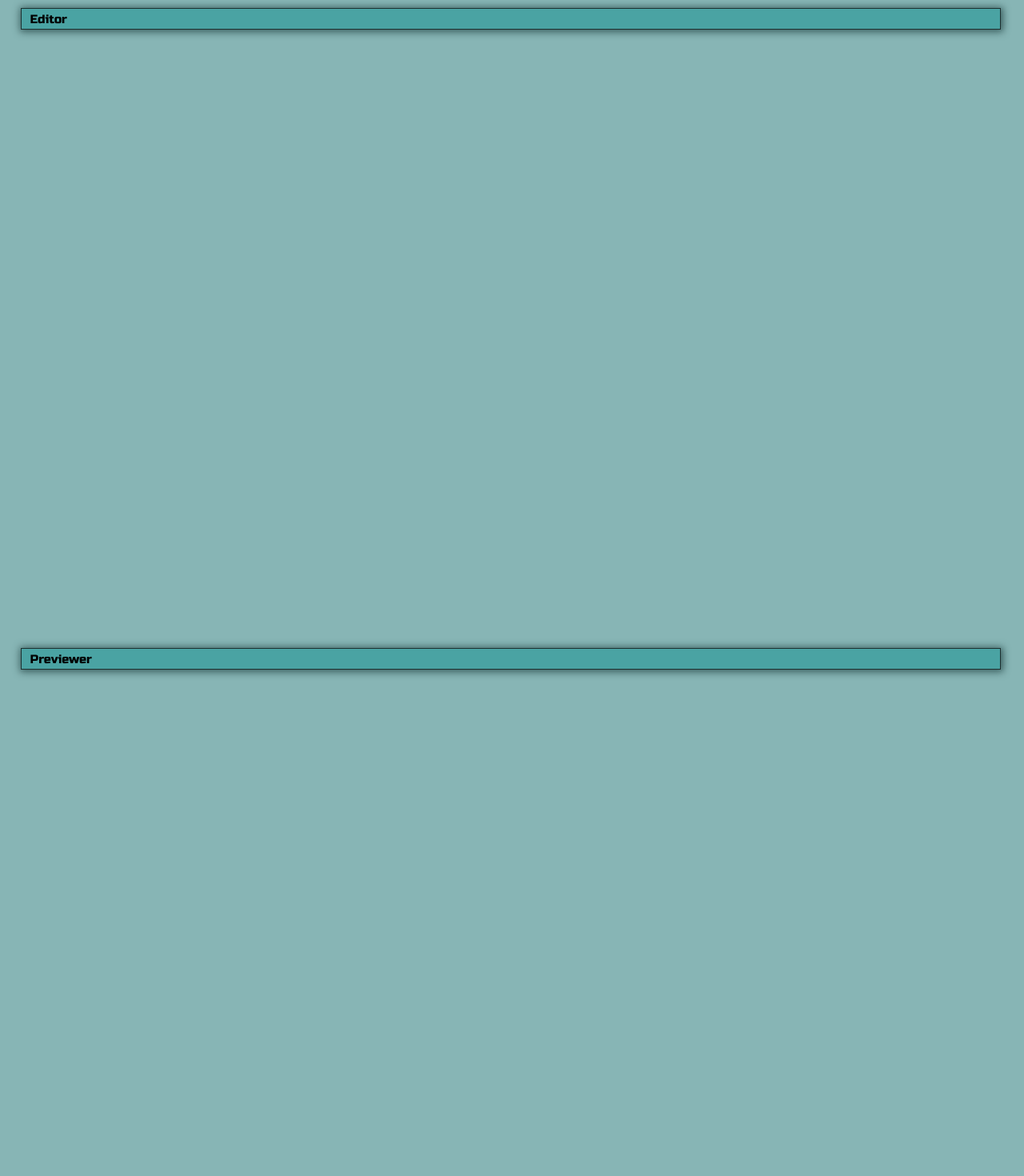
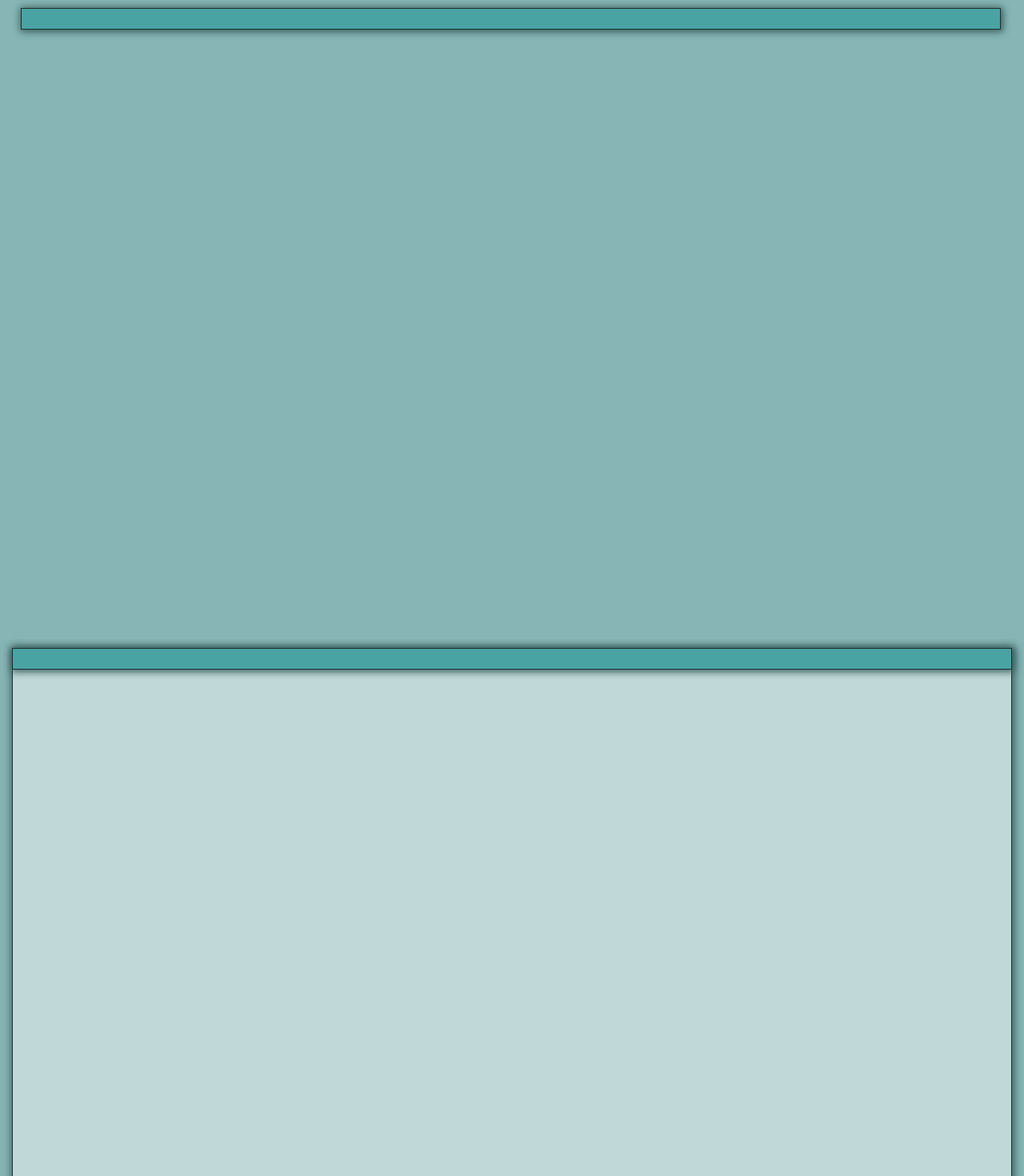
Before and after one commit to CristianPeralta/fcc-fe-projects, a React (Create React App) app in the folder markdown-previewer/: page / in a window 1280 px wide. Shown: the top 1470 px of the page at 80% size. Built offline with nearby package versions, Linux system fonts and the light colour scheme.

Commit message:
update preview styles

```diff
--- a/markdown-previewer/src/App.js
+++ b/markdown-previewer/src/App.js
@@ -15,13 +15,11 @@ function App() {
   return (
     <div>
       <div className="editorWrap maximized">
-        <Toolbar icon="fa fa-arrows-alt">
-                Editor
+        <Toolbar icon="fa fa-arrows-alt" text="Editor">
         </Toolbar>
       </div>
-      <div className="editorWrap maximized">
-        <Toolbar icon="'fa fa-arrows-alt">
-              Previewer
+      <div className="previewWrap maximized">
+        <Toolbar icon="'fa fa-arrows-alt" text="Previewer">
         </Toolbar>
       </div>
     </div>
```
